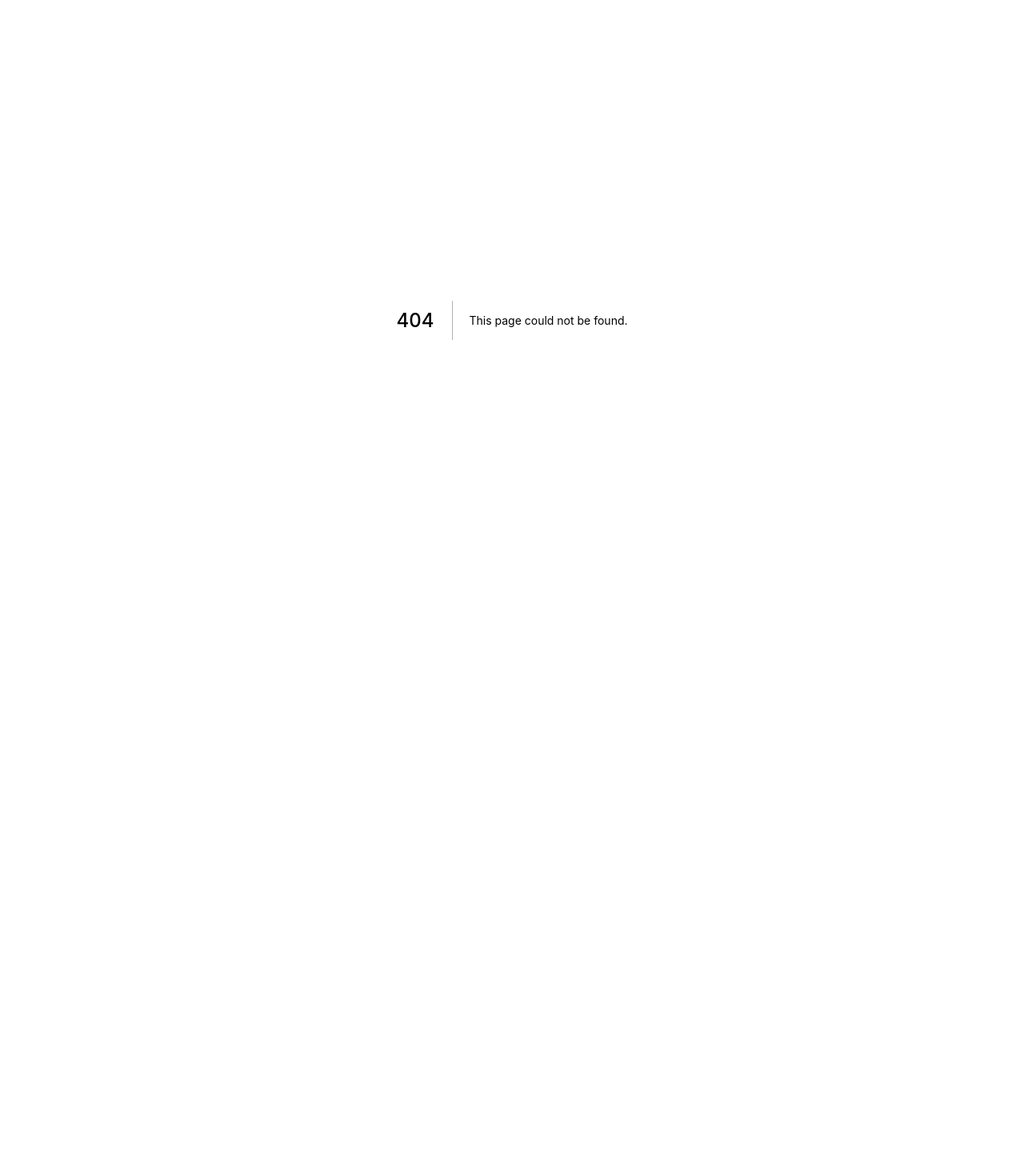
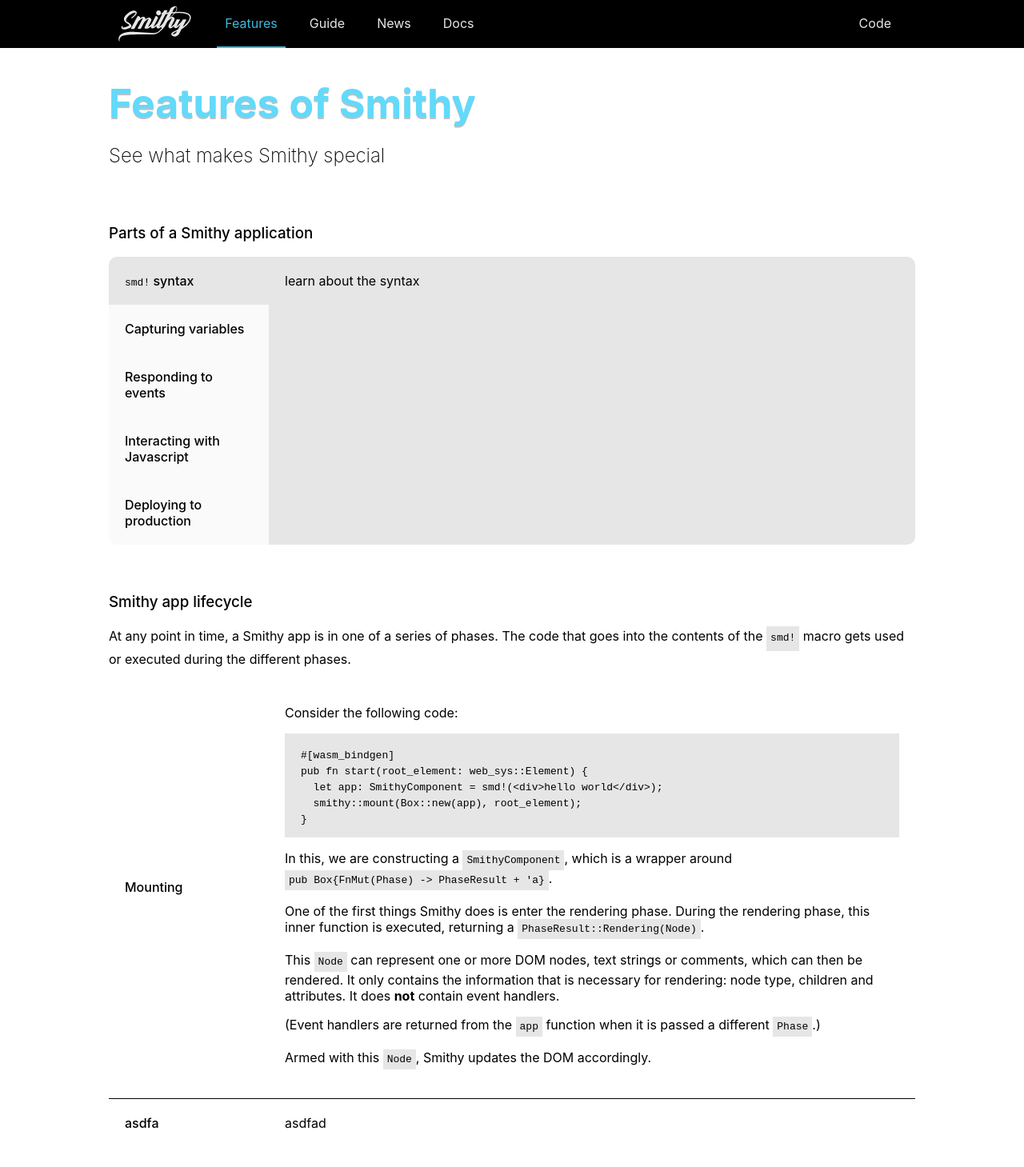
Before and after one commit to rbalicki2/smithy-rs-site-www, a Next.js app: page /features in a window 1280 px wide. Before the commit this address had no page. Shown: the top 1459 px of the page at 80% size. Before the commit the page ends 800 px from the top, so only its background shows below. Built offline with nearby package versions, Linux system fonts and the light colour scheme.

Commit message:
fill out features page

```diff
--- a/next.config.js
+++ b/next.config.js
@@ -24,6 +24,7 @@
         options: { replaceAttrValues: { '#AAA': 'blue' }}
       }],
     });
+
     return config;
   },
 };
--- /dev/null
+++ b/pages/features.js
@@ -0,0 +1,55 @@
+import React, { Component } from 'react';
+
+import { colors } from 'src/style-constants';
+import Link from 'next/link';
+import Header from 'src/Header';
+import Head from 'src/Head';
+import Footer from 'src/Footer';
+import PartsOfASmithyApp from 'src/features/PartsOfASmithyApp';
+import Lifecycles from 'src/features/Lifecycles';
+
+import {
+  HeadingContainer,
+  PageTitle,
+  PageSubtitle,
+  BodyContainer,
+  BodySectionTitle,
+  BodyText,
+  Flexxor,
+} from 'src/page-ui';
+
+export default class Index extends Component {
+  static async getInitialProps({ asPath }) {
+    return {
+      path: asPath,
+    };
+  }
+
+  render() {
+    return <>
+      <Head pageTitle="Smithy - Features" />
+      <Header path={this.props.path} />
+      <HeadingContainer
+        backgroundColor={colors.WHITE}
+        textAlign="left"
+        paddingTop={5}
+        paddingBottom={5}
+      >
+        <PageTitle>Features of Smithy</PageTitle>
+        <PageSubtitle color={colors.BLACK} marginBottom={5}>
+           See what makes Smithy special
+        </PageSubtitle>
+      </HeadingContainer>
+      <BodyContainer>
+        <BodySectionTitle>
+          Parts of a Smithy application
+        </BodySectionTitle>
+        <PartsOfASmithyApp />
+      </BodyContainer>
+      <BodyContainer>
+        <Lifecycles />
+      </BodyContainer>
+      <Footer />
+    </>;
+  }
+}
--- a/src/Footer/index.js
+++ b/src/Footer/index.js
@@ -1,3 +1,9 @@
 import React from 'react';
 
-export default () => <div>footer</div>;
+export default () => <>
+  <h1>footer</h1>
+  <h1>footer</h1>
+  <h1>footer</h1>
+  <h1>footer</h1>
+  <h1>footer</h1>
+</>;
--- a/src/Header/index.js
+++ b/src/Header/index.js
@@ -94,9 +94,8 @@
               <Logo style={{ height: LOGO_MAX_HEIGHT }} />
             </LogoLink>
           </Link>
-          <InnerLink href="https://docs.smithy.rs/smithy/">Docs</InnerLink>
-          <Link href="/overview">
-            <InnerLink isCurrent={pathMatches(path, "/overview")}>Overview</InnerLink>
+          <Link href="/features">
+            <InnerLink isCurrent={pathMatches(path, "/features")}>Features</InnerLink>
           </Link>
           <Link href="/guide">
             <InnerLink isCurrent={pathMatches(path, "/guide")}>Guide</InnerLink>
@@ -104,6 +103,7 @@
           <Link href="/news">
             <InnerLink isCurrent={pathMatches(path, "/news")}>News</InnerLink>
           </Link>
+          <InnerLink href="https://docs.smithy.rs/smithy/">Docs</InnerLink>
         </HeaderLeftSide>
         <InnerLink href="https://www.github.com/rbalicki2/smithy">Code</InnerLink>
       </Flexxor>
--- /dev/null
+++ b/src/features/Lifecycles.js
@@ -0,0 +1,100 @@
+import React from 'react';
+import styled from 'styled-components';
+
+import { colors } from 'src/style-constants';
+
+import {
+  Flexxor,
+  BodySectionTitle,
+  BodyText,
+} from 'src/page-ui';
+
+const LifecycleRow = styled(Flexxor)`
+  padding 20px;
+  &:not(:last-child) {
+    border-bottom: 1px solid ${colors.BLACK};
+  }
+`;
+
+const LeftSide = styled.div`
+  flex: 1;
+  flex-grow: 0;
+  flex-basis: 200px;
+  font-weight: 500;
+`;
+
+const RightSide = styled.div`
+  flex: 1;
+  flex-grow: 1;
+`;
+
+const MultilineCodeSnippet = styled.div`
+  padding: 15px 20px;
+  background-color: ${colors.OFF_WHITE};
+`;
+
+const CodeSnippet = styled.code`
+  background-color: ${colors.OFF_WHITE};
+  display: inline-block;
+  padding: 5px;
+`;
+
+const Lifecycles = styled.div`
+`;
+
+export default () => <>
+  <BodySectionTitle>Smithy app lifecycle</BodySectionTitle>
+  <BodyText>
+    At any point in time, a Smithy app is in one of a series of phases.
+    The code that goes into the contents of the <CodeSnippet>smd!</CodeSnippet> macro
+    gets used or executed during the different phases.
+  </BodyText>
+  <Lifecycles>
+    <LifecycleRow>
+      <LeftSide>
+        Mounting
+      </LeftSide>
+      <RightSide>
+        <p>
+          Consider the following code:
+        </p>
+        <p>
+          <MultilineCodeSnippet>
+            <code>
+              #[wasm_bindgen]<br />
+              pub fn start(root_element: web_sys::Element) &#123;<br />
+              &nbsp;&nbsp;let app: SmithyComponent = smd!(&lt;div&gt;hello world&lt;/div&gt;);<br />
+              &nbsp;&nbsp;smithy::mount(Box::new(app), root_element);<br />
+              &#125;
+            </code>
+          </MultilineCodeSnippet>
+        </p>
+        <p>
+          In this, we are constructing a <CodeSnippet>SmithyComponent</CodeSnippet>, which is a wrapper
+          around <CodeSnippet>pub Box&#123;FnMut(Phase) -> PhaseResult + 'a&#125;</CodeSnippet>.
+        </p>
+        <p>
+          One of the first things Smithy does is enter the rendering phase.
+          During the rendering phase, this inner function
+          is executed, returning a <CodeSnippet>PhaseResult::Rendering(Node)</CodeSnippet>.
+        </p>
+        <p>
+          This <CodeSnippet>Node</CodeSnippet> can represent one or more DOM nodes, text strings or comments,
+          which can then be rendered. It only contains the information that is necessary for rendering:
+          node type, children and attributes. It does <b>not</b> contain event handlers.
+        </p>
+        <p>
+          (Event handlers are returned from the <CodeSnippet>app</CodeSnippet> function when
+          it is passed a different <CodeSnippet>Phase</CodeSnippet>.)
+        </p>
+        <p>
+          Armed with this <CodeSnippet>Node</CodeSnippet>, Smithy updates the DOM accordingly.
+        </p>
+      </RightSide>
+    </LifecycleRow>
+    <LifecycleRow>
+      <LeftSide>asdfa</LeftSide>
+      <RightSide>asdfad</RightSide>
+    </LifecycleRow>
+  </Lifecycles>
+</>;
--- /dev/null
+++ b/src/features/PartsOfASmithyApp/index.js
@@ -0,0 +1,73 @@
+import React from 'react';
+import styled from 'styled-components';
+import { colors } from 'src/style-constants';
+
+import StateProvider from 'src/util/StateProvider';
+import partsOfApp from './partsOfApp';
+
+const keys = Object.keys(partsOfApp);
+
+import {
+  HeadingContainer,
+  PageTitle,
+  PageSubtitle,
+  BodyContainer,
+  BodySectionTitle,
+  BodyText,
+  Flexxor,
+} from 'src/page-ui';
+
+const LeftSide = styled.div`
+  flex: 1;
+  align-self: center;
+  font-weight: 500;
+  flex-grow: 0;
+  min-width: 200px;
+`;
+
+const RADIUS = 10;
+const LeftSideItem = styled.div`
+  display: block;
+  padding: 20px;
+  background-color: ${props => props.isSelected ? colors.OFF_WHITE : colors.CLOSE_TO_WHITE};
+  cursor: pointer;
+  &:hover {
+    background-color: ${props => props.isSelected ? colors.OFF_WHITE : colors.ALMOST_WHITE};
+  }
+  &:first-child {
+    border-top-left-radius: ${RADIUS}px;
+  }
+  &:last-child {
+    border-bottom-left-radius: ${RADIUS}px;
+  }
+`;
+
+const RightSide = styled.div`
+  flex: 2;
+  align-self: stretch;
+  background-color: ${colors.OFF_WHITE};
+  padding: 20px;
+  border-top-right-radius: ${RADIUS}px;
+  border-bottom-right-radius: ${RADIUS}px;
+`;
+
+export default () => <StateProvider initialValue="SYNTAX">{
+  (currentView, setCurrentView) => <Flexxor>
+    <LeftSide>
+      {
+        keys.map(key =>
+          <LeftSideItem
+            key={key}
+            onClick={() => setCurrentView(key)}
+            isSelected={key === currentView}
+          >
+            {partsOfApp[key].leftText}
+          </LeftSideItem>
+        )
+      }
+    </LeftSide>
+    <RightSide>
+      { partsOfApp[currentView].text }
+    </RightSide>
+  </Flexxor>
+}</StateProvider>
--- /dev/null
+++ b/src/features/PartsOfASmithyApp/partsOfApp.js
@@ -0,0 +1,22 @@
+export default {
+  SYNTAX: {
+    text: <>learn about the syntax</>,
+    leftText: <><code>smd!</code> syntax</>,
+  },
+  CAPTURING_VARIABLES: {
+    text: <>variables</>,
+    leftText: <>Capturing variables</>,
+  },
+  RESPONDING_TO_EVENTS: {
+    text: <>events</>,
+    leftText: <>Responding to events</>
+  },
+  INTERACTING_WITH_JAVASCRIPT: {
+    text: <>js</>,
+    leftText: <>Interacting with Javascript</>
+  },
+  DEPLOYMENT: {
+    text: <>deploys</>,
+    leftText: <>Deploying to production</>
+  },
+};
--- a/src/page-ui/index.js
+++ b/src/page-ui/index.js
@@ -3,16 +3,16 @@
 
 export const PageTitle = styled.h1`
   color: ${colors.HIGHLIGHT};
-  font-size: 60px;
+  font-size: 50px;
   text-shadow: 0 2px 0 rgba(0,0,0,.25);
-  margin-bottom: 30px;
+  margin-bottom: 20px;
 `;
 
 export const PageSubtitle = styled.h2`
-  color: ${colors.WHITE};
+  color: ${props => props.color || colors.WHITE};
   font-weight: 200;
   line-height: 1.3em;
-  margin-bottom: 50px;
+  margin-bottom: ${props => props.marginBottom || 50}px;
 `;
 
 export const CtaButton = styled.button`
@@ -31,7 +31,7 @@
   border: none;
   -webkit-appearance: none;
   font-size: 30px;
-  padding: 0.5em 1.25em;
+  padding: 0.4em 1.25em;
   outline: none;
   cursor: pointer;
 
@@ -64,18 +64,18 @@
 `;
 
 const HeadingStyle = styled.div`
-  background-color: ${props => props.backgroundColor};
-  padding: 35px 0 85px;
-  text-align: center;
+  background-color: ${props => props.backgroundColor || colors.ALMOST_BLACK};
+  padding: ${props => props.paddingTop || 35}px 0 ${props => props.paddingBottom || 85}px;
+  text-align: ${props => props.textAlign || 'center'};
 `;
 
 export const HeadingContainer = ({ children, ...rest }) =>
-  <HeadingStyle backgroundColor={colors.ALMOST_BLACK}>
+  <HeadingStyle {...rest}>
     <Container>{ children }</Container>
   </HeadingStyle>;
 
 export const BodyContainer = styled(Container)`
-  padding: 80px 0;
+  padding: 60px 0 0;
 `;
 
 export const BodySectionTitle = styled.h3`
--- a/src/style-constants.js
+++ b/src/style-constants.js
@@ -14,6 +14,8 @@
   HIGHLIGHT_SOFT: '#41B7D8',
 
   OFF_WHITE: '#E6E6E6',
+  ALMOST_WHITE: '#F0F0F0',
+  CLOSE_TO_WHITE: '#FAFAFA',
 };
 
 export const fonts = {
--- /dev/null
+++ b/src/util/StateProvider.js
@@ -0,0 +1,54 @@
+import { Component } from 'react';
+
+/**
+ * StateProvider providers a value and a setState method. This is
+ * useful when writing a component that is almost functional, but has
+ * one piece of state. For example, a simple toggle switch.
+ *
+ * At Jetty, we prefer our components functional! So when possible, prefer
+ * StateProvider over setState with a class component.
+ *
+ * It's also useful if, in a large component, you want a piece of state
+ * that's only used in a small, isolated section of the code. If you use
+ * setState, your code makes no guarantees about where this state can
+ * be used. If you use StateProvider, you know that your state can only
+ * be used in the scope of that component.
+ *
+ * It's similar to recompose's withState, but uses render props instead
+ * of being an HOC.
+ * https://github.com/acdlite/recompose/blob/master/docs/API.md#withstate
+ * http://blog.jakoblind.no/recompose-withstate/
+ *
+ * @param {any}     initialValue
+ * @param {func}    getInitialValue
+ * @prop {any}      value        (passed as the first parameter to children)
+ * @prop {function} setState     (passed as the second parameter to children)
+ */
+
+export default class StateProvider extends Component {
+  state = {
+    value: this.props.getInitialValue
+      ? this.props.getInitialValue()
+      : this.props.initialValue,
+  };
+
+  componentWillUnmount() {
+    this.unmounted = true;
+  }
+
+  setValue = (value, cb) => {
+    if (value !== this.state.value && !this.unmounted) {
+      this.setState({
+        value,
+      }, cb);
+    }
+    return value;
+  };
+
+  render() {
+    return this.props.children(
+      this.state.value,
+      this.setValue
+    );
+  }
+}
```
Also changed, not shown: pages/overview.js (deleted, +0 -37 lines).
